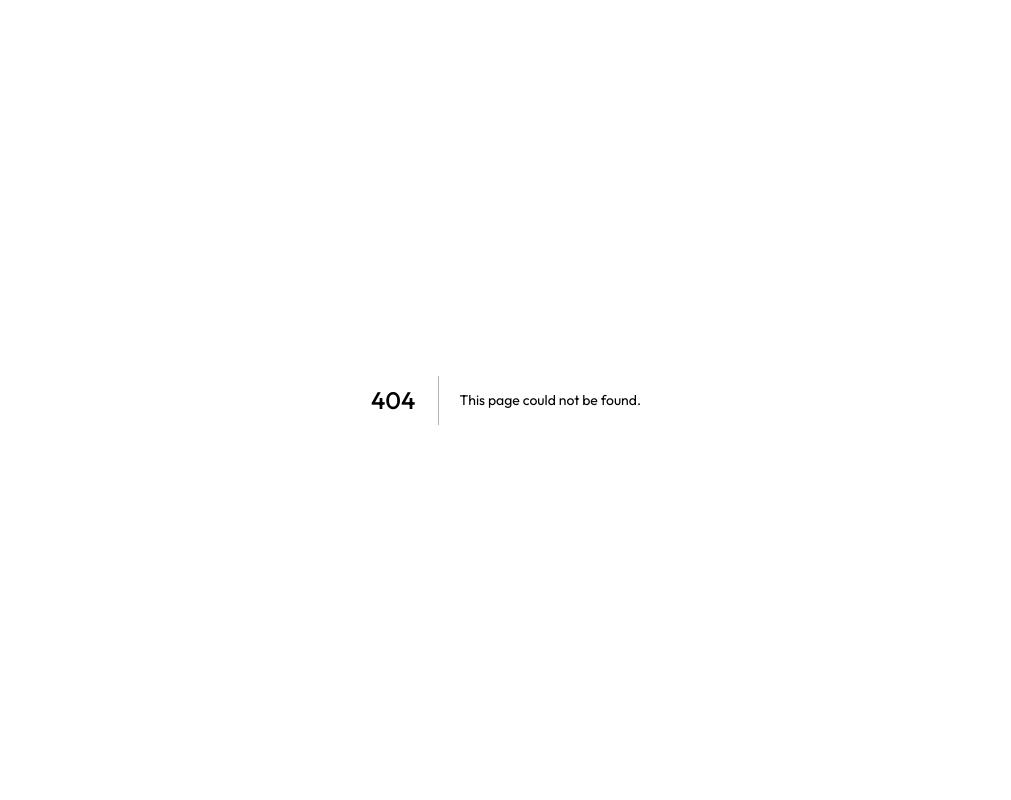
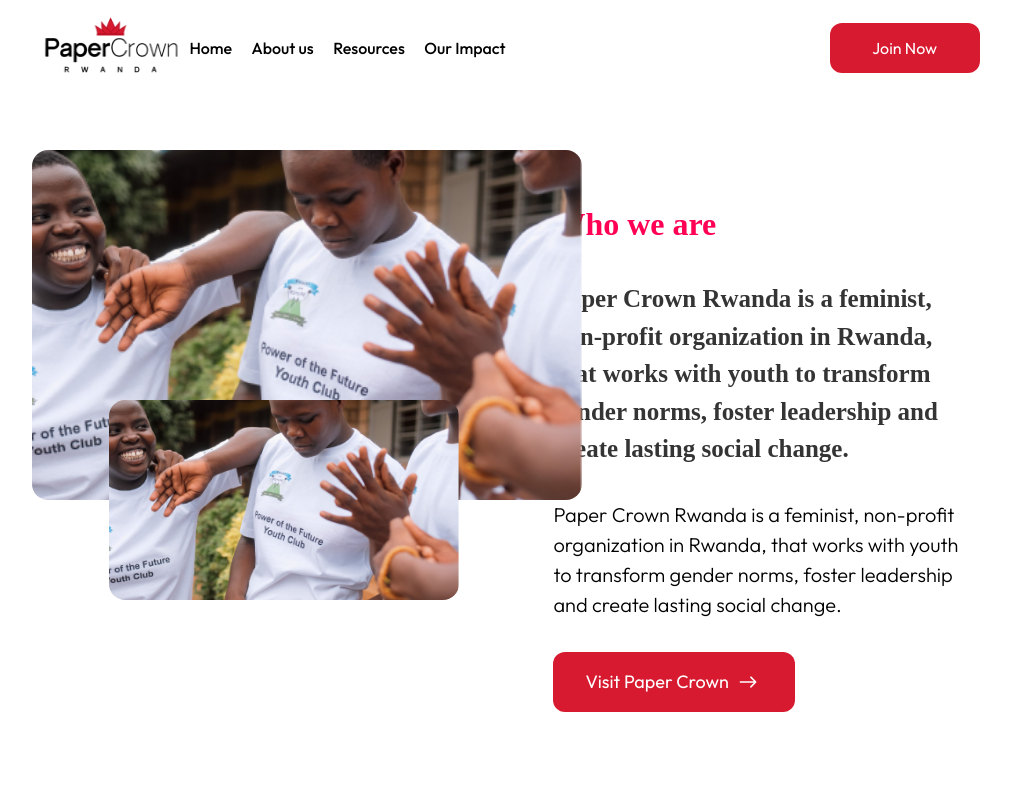
Before and after one commit to Toussaint-Manzi/paper-crown, a Next.js app: page /about in a window 1280 px wide. Before the commit this address had no page. Shown: the top 800 px of the page, without its empty margins (134-1145 px from the left). Built offline with nearby package versions, Linux system fonts and the light colour scheme; a web font is replaced by a local one.

Commit message:
added first section on about

```diff
--- /dev/null
+++ b/src/app/about/page.js
@@ -0,0 +1,54 @@
+"use client";
+
+import React, { useState } from 'react';
+import Image from 'next/image';
+import Link from 'next/link';
+import { FaArrowRight } from "react-icons/fa";
+import { IoIosArrowRoundForward } from "react-icons/io";
+import styles from '@/app/styles/home.module.css';
+import Navbar from '../components/Navbar';
+import Footer from '../components/Footer';
+
+export default function About() {
+    return (
+      <div className={`bg-white h-screen ${styles.myFont}`}>
+        <Navbar/>
+        <div className='h-full pb-[200px] w-full px-[13%] pt-[200px] flex justify-between items-center 2xl:h-full xl:py-[150px]'>
+            <div className='relative h-[500px] w-[45%] xl:hidden'>
+                <div className='absolute h-[350px] w-[550px] rounded-xl'>
+                <div className="w-full h-full p-1 md:p-2 relative">
+                    <Image
+                    alt="gallery"
+                    className="block h-full w-full rounded-2xl object-cover object-center cursor-pointer"
+                    src="/assets/images/people.png"
+                    fill
+                    />
+                </div>
+                </div>
+                <div className='absolute bottom-[10%] right-[0%] h-[200px] w-[350px] rounded-xl'>
+                <div className="w-full h-full p-1 md:p-2 relative">
+                    <Image
+                    alt="gallery"
+                    className="block h-full w-full rounded-2xl object-cover object-center cursor-pointer"
+                    src="/assets/images/people.png"
+                    fill
+                    />
+                </div>
+                </div>
+            </div>
+            <div className='w-[45%] self-start xl:w-full'>
+                <h1 className={`text-[32px] text-[#FF0054] font-semibold xs:text-[25px] ${styles.myFont2}`}>Who we are</h1>
+                <h1 className={`text-[25px] text-[#343434] font-[600] grotesk  my-8 xs:text-[20px] ${styles.myFont2}`}>Paper Crown Rwanda is a feminist, non-profit organization in Rwanda, that works with youth to transform gender norms, foster leadership and create lasting social change.</h1>
+                <h1 className='text-[20px] text-black font-[300] roboto my-8 xs:text-[18px]'>Paper Crown Rwanda is a feminist, non-profit organization in Rwanda, that works with youth to transform gender norms, foster leadership and create lasting social change.</h1>
+                <button className='h-[60px] text-white text-lg mt-3 px-8 self-start bg-[#D71A30] rounded-xl flex items-center'>
+                    Visit Paper Crown
+                    <IoIosArrowRoundForward className='text-3xl ml-1'/>
+                </button>
+                <div className='relative w-full'>
+                </div>
+            </div>
+        </div>
+        <Footer/>
+      </div>
+    );
+}
--- a/src/app/components/Navbar.js
+++ b/src/app/components/Navbar.js
@@ -52,7 +52,7 @@
               </Link>
             </li>
             <li className="relative">
-              <Link href="/About">
+              <Link href="/about">
                 <p className={`font-medium ${router.pathname === '/About' ? 'text-[#D71A30] font-bold' : 'text-black hover:text-[#D71A30]'}`}>About us</p>
               </Link>
             </li>
```
